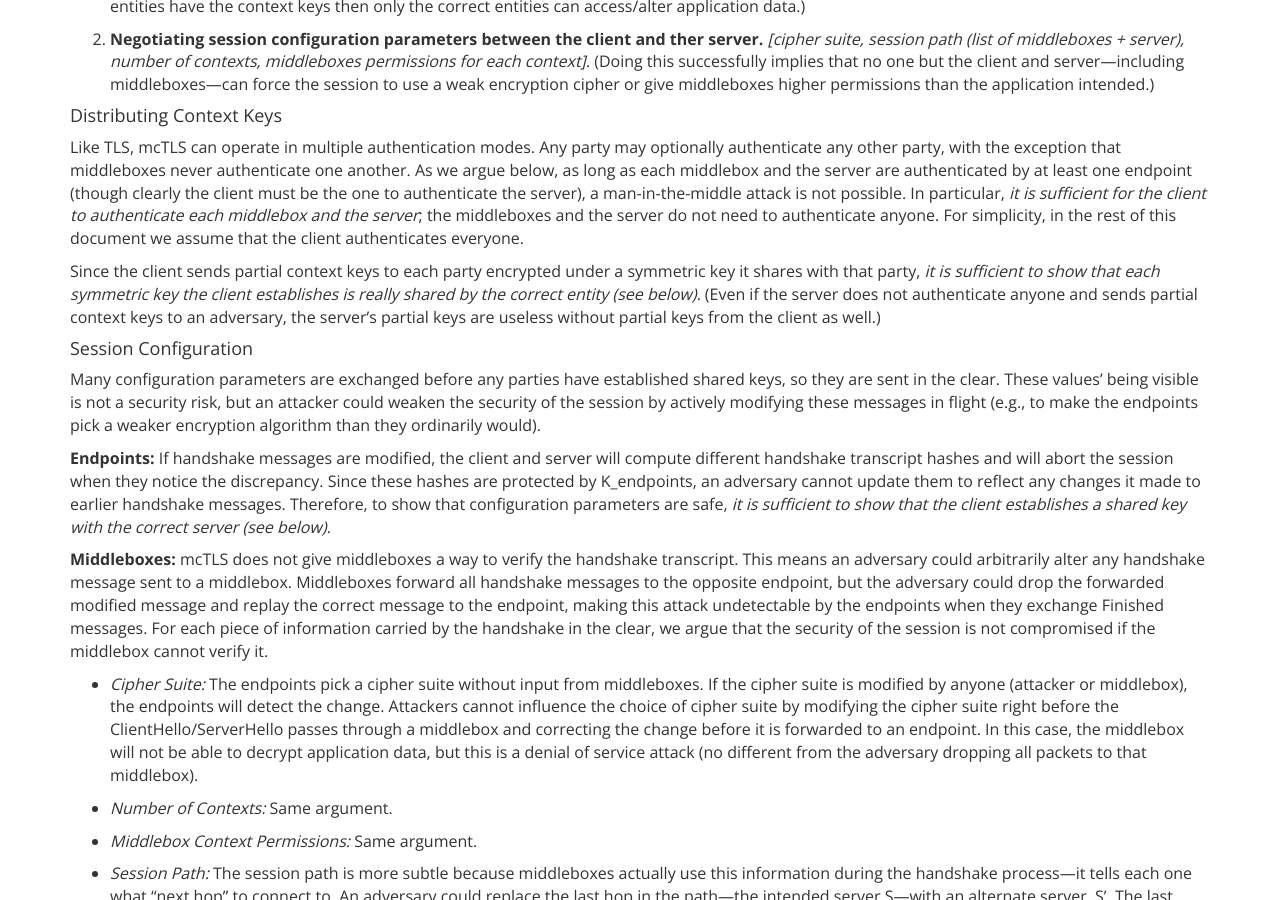
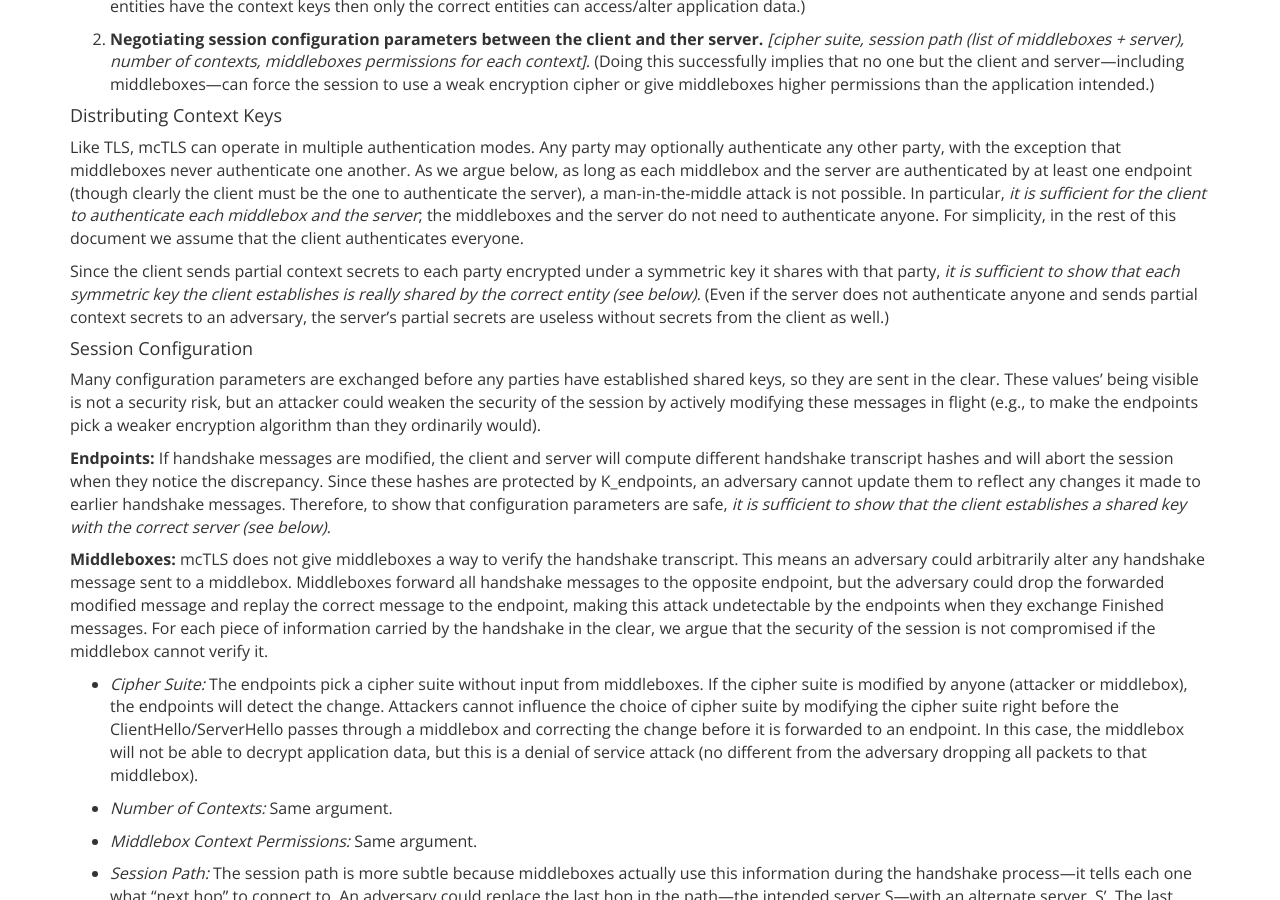
Before and after one commit to dtnaylor/mctls-www, a Jekyll site: the page built from www/documentation.md, in a window 1280 px wide and 900 px high, scrolled down 6555 px. Built offline with Jekyll 4.4.1, drawn with Linux system fonts in a browser that asks for light colours; nearby versions of some CDN libraries.

Commit message:
wording tweak in documentation

```diff
--- a/www/documentation.md
+++ b/www/documentation.md
@@ -439,12 +439,12 @@ sufficient for the client to authenticate each middlebox and the server*; the
 middleboxes and the server do not need to authenticate anyone. For simplicity,
 in the rest of this document we assume that the client authenticates everyone.
 
-Since the client sends partial context keys to each party encrypted under a
+Since the client sends partial context secrets to each party encrypted under a
 symmetric key it shares with that party, *it is sufficient to show that each
 symmetric key the client establishes is really shared by the correct entity
-(see below).* (Even if the server does not authenticate anyone and sends partial
-context keys to an adversary, the server’s partial keys are useless without
-partial keys from the client as well.)
+(see below).* (Even if the server does not authenticate anyone and sends
+partial context secrets to an adversary, the server’s partial secrets are
+useless without secrets from the client as well.)
 
 #### Session Configuration
 
```
